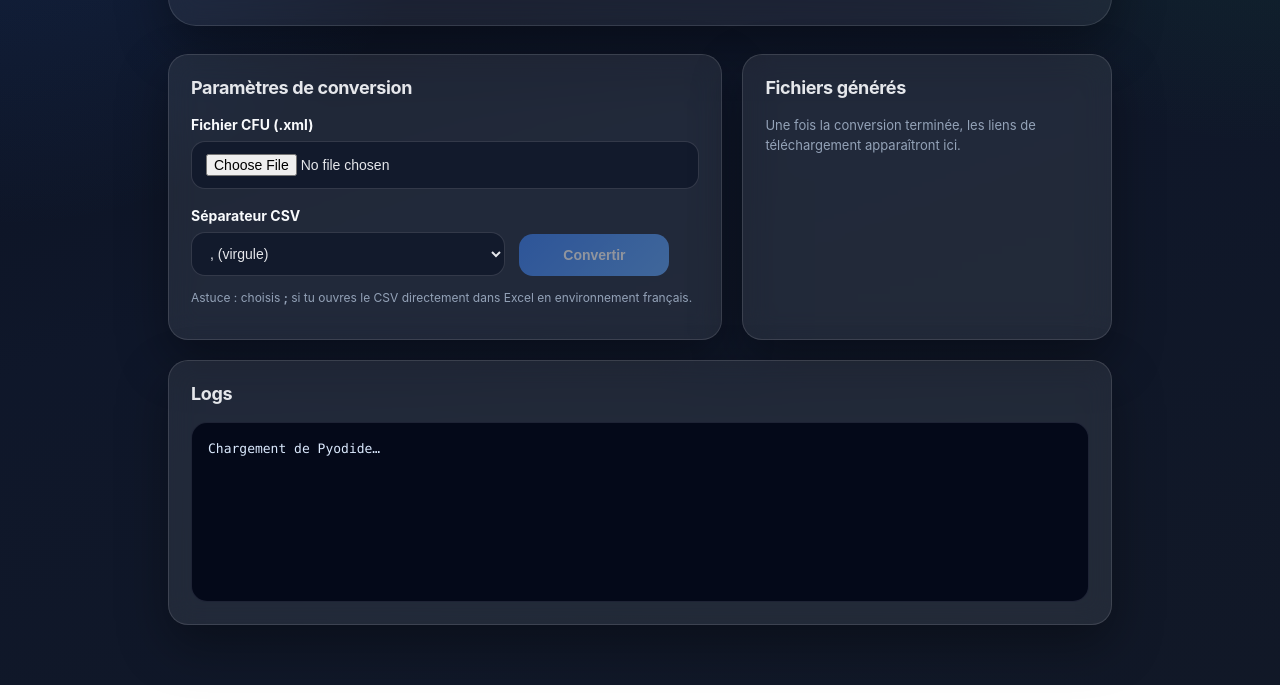
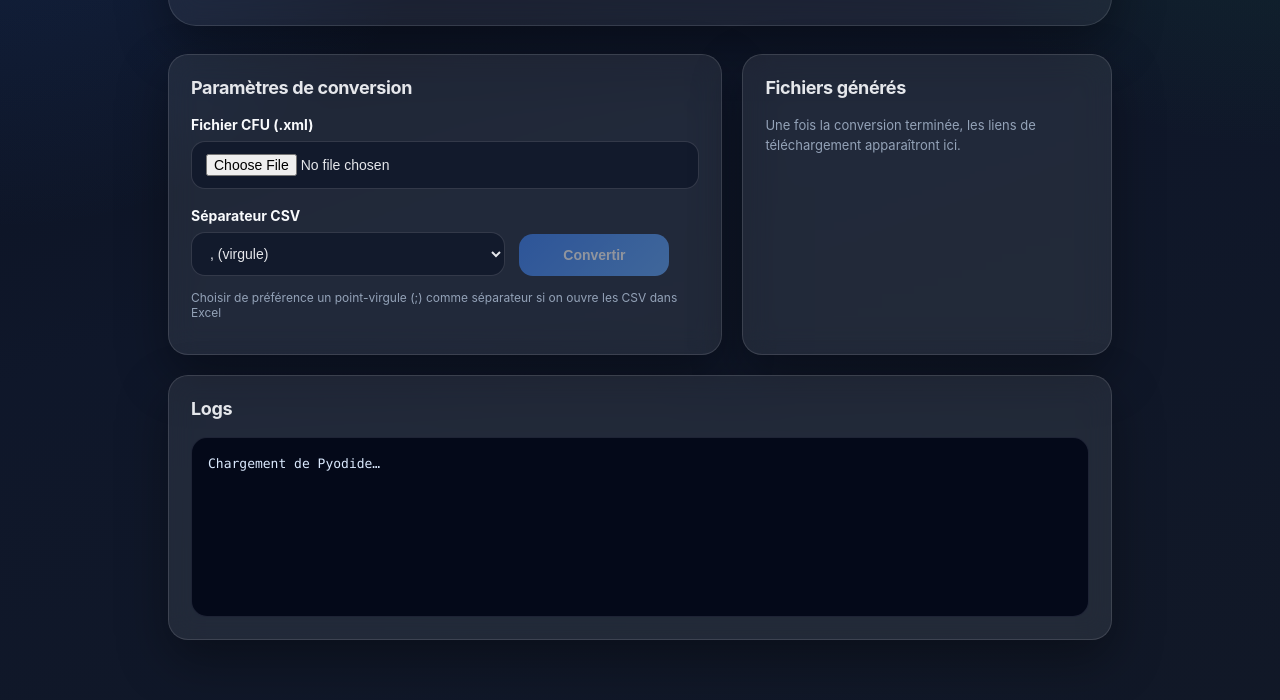
Before and after one commit to Hqste/cfu_converter, a plain HTML site: page index.html in a window 1280 px wide. Shown: the part 247-947 px from the top of the page. Drawn offline with Linux system fonts and the light colour scheme; a script that the page names is missing.

Commit message:
Update index.html

```diff
--- a/index.html
+++ b/index.html
@@ -279,7 +279,7 @@
         </div>
 
         <p class="footer-note">
-          Astuce : choisis <strong>;</strong> si tu ouvres le CSV directement dans Excel en environnement français.
+          Choisir de préférence un point-virgule (;) comme séparateur si on ouvre les CSV dans Excel
         </p>
       </section>
 
```
